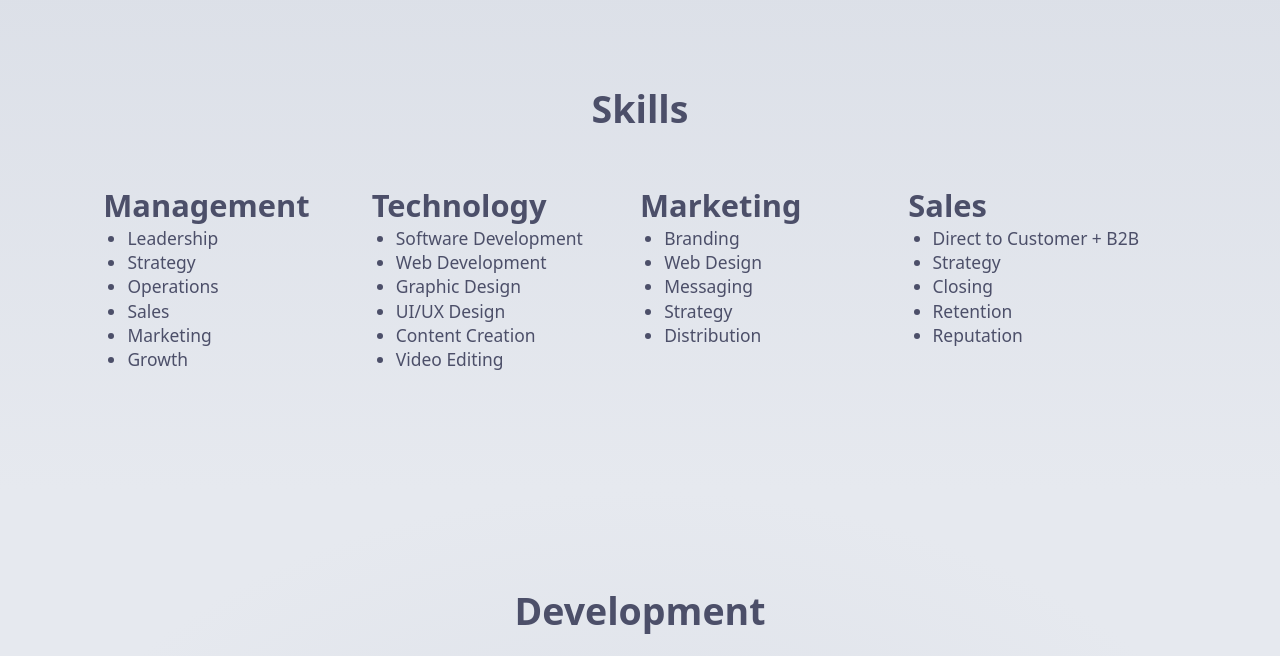
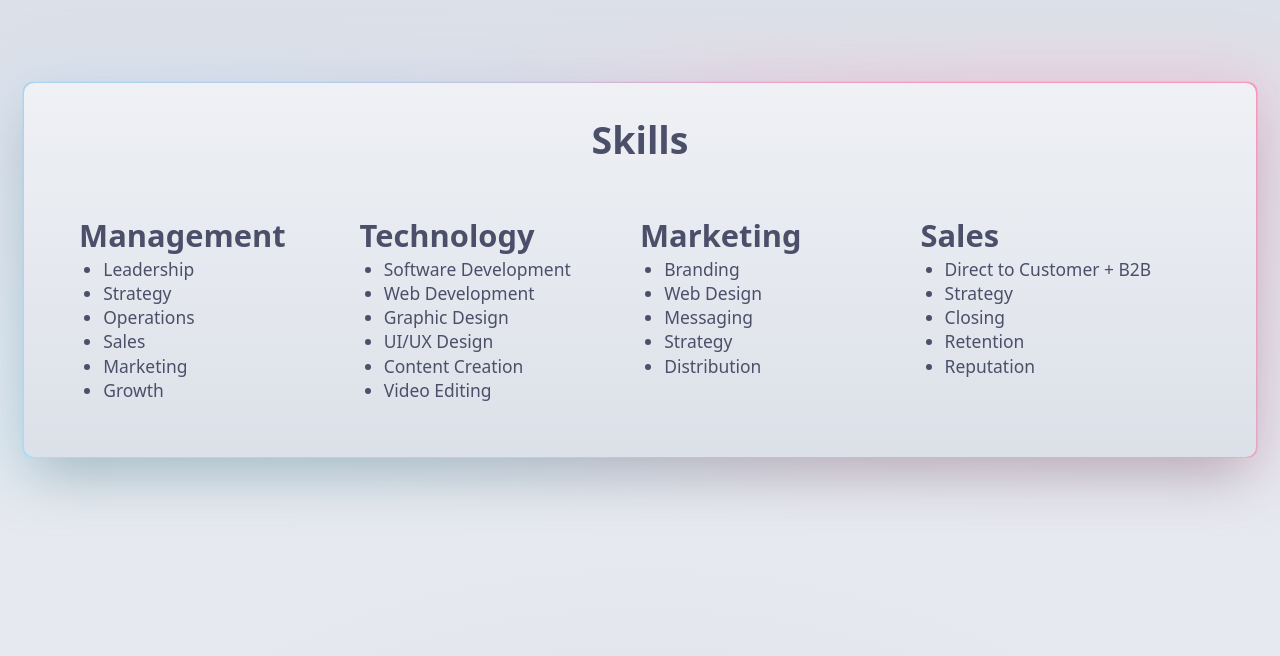
Before and after one commit to michaelmonetized/michaelchurley.com, a Next.js app: page / in a window 1280 px wide. Shown: the part 632-1288 px from the top of the page. Built offline with nearby package versions, Linux system fonts and the light colour scheme.

Commit message:
A little glow up

```diff
--- a/app/page.tsx
+++ b/app/page.tsx
@@ -6,12 +6,13 @@ import Link from "next/link";
 export default function Home() {
   return (
     <>
-      <section className="flex flex-col bg-Latte-Base bg-gradient-to-b from-Latte-Base to-Latte-Crust dark:bg-Mocha-Base dark:from-Mocha-Base dark:to-Mocha-Crust  py-4xl">
+      <section className="flex flex-col bg-Latte-Base bg-gradient-to-b from-Latte-Base to-Latte-Crust dark:bg-Mocha-Base dark:from-Mocha-Base dark:to-Mocha-Crust py-4xl">
         <ContainerBoxedCenter
           propsInner={{
             className:
               "flex flex-col items-stretch lg:items-center justify-center gap-md grow w-full",
-          }}>
+          }}
+        >
           <div className="flex flex-col sm:flex-row items-stretch justify-center text-xs gap-md grow w-full relative">
             <div className="flex flex-col items-stretch justify-center grow w-full">
               <h1 className="text-xl font-black">Hire Michael C. Hurley</h1>
@@ -42,13 +43,15 @@ export default function Home() {
         <ContainerBoxedCenter
           props={{
             className:
-              "flex flex-col items-stretch lg:items-center justify-center gap-md p-md w-full max-w-[1170px] mx-auto p-0",
+              "flex flex-col items-stretch lg:items-center justify-center gap-md p-md w-full max-w-[1280px] mx-auto p-0",
           }}
           propsInner={{
             className:
               "flex flex-col items-stretch lg:items-center justify-center gap-md grow w-full",
-          }}>
-          <div className="flex flex-col items-stretch justify-start text-xs sm:text-center gap-md grow w-full">
+          }}
+        >
+          <div className="border-gradient-animated shadow-2xl">
+            <div className="flex flex-col items-stretch justify-start text-xs sm:text-center gap-md grow w-full bg-gradient-to-b from-background to-Latte-Crust dark:to-Mocha-Crust p-lg border-background rounded-lg">
               <h2 className="font-black">Skills</h2>
               <div className="flex flex-col flex-wrap wrap sm:flex-row items-stretch justify-start sm:p-md gap-md sm:gap-0 text-xs grow w-full text-left">
                 <div className="flex flex-col items-stretch justify-start grow w-full sm:w-1/2 md:w-1/4">
@@ -98,6 +101,7 @@ export default function Home() {
                 </div>
               </div>
             </div>
+          </div>
         </ContainerBoxedCenter>
       </section>
       <section className="bg-Latte-Crust bg-gradient-radial from-Latte-Crust to-Latte-Mantle dark:bg-Mocha-Crust dark:from-Mocha-Crust dark:to-Mocha-Mantle">
@@ -106,7 +110,8 @@ export default function Home() {
             propsInner={{
               className:
                 "flex flex-col items-stretch lg:items-center justify-center gap-md grow w-full",
-            }}>
+            }}
+          >
             <div className="flex flex-col items-stretch justify-start text-xs sm:text-center gap-md grow w-full">
               <h2 className="font-black">Development</h2>
               <p>
@@ -179,7 +184,8 @@ export default function Home() {
             propsInner={{
               className:
                 "flex flex-col items-stretch lg:items-center justify-center gap-md grow w-full",
-            }}>
+            }}
+          >
             <div className="flex flex-col items-stretch justify-start text-xs sm:text-center gap-md grow w-full">
               <h2 className="font-black">Education</h2>
               <div className="flex flex-col flex-wrap wrap sm:flex-row sm:flex-nowrap items-stretch justify-start gap-md sm:p-md text-xs grow w-full">
@@ -212,7 +218,8 @@ export default function Home() {
           propsInner={{
             className:
               "flex flex-col items-stretch lg:items-center justify-center gap-md grow w-full",
-          }}>
+          }}
+        >
           <div className="flex flex-col items-stretch justify-start text-xs sm:text-center gap-md grow w-full">
             <h2 className="font-black">Experience</h2>
             <div className="flex flex-col flex-wrap wrap sm:flex-row items-stretch justify-start text-xs text-left grow w-full">
@@ -430,7 +437,8 @@ export default function Home() {
           propsInner={{
             className:
               "flex flex-col items-stretch lg:items-center justify-center gap-md grow w-full",
-          }}>
+          }}
+        >
           <div className="flex flex-col items-center justify-start text-xs sm:text-center gap-md grow w-full">
             <h2 className="font-black">Ready To Bring Me On Board?</h2>
             <div className="flex flex-col flex-wrap wrap sm:flex-row items-center justify-center p-md text-xs grow w-full gap-md">
--- a/styles/globals.css
+++ b/styles/globals.css
@@ -374,4 +374,46 @@
   strong {
     @apply font-black;
   }
+
+  @property --i {
+    syntax: "<angle>";
+    initial-value: 0deg;
+    inherits: false;
+  }
+
+  @keyframes border-gradient-animation {
+    0% {
+      --i: 0deg;
+    }
+    100% {
+      --i: 360deg;
+    }
+  }
+
+  .border-gradient-animated {
+    @apply rounded-lg relative z-10 overflow-visible w-full;
+    &::before,
+    &::after {
+      content: "";
+      @apply absolute rounded-lg from-magenta-200 via-cyan-200 to-magenta-200;
+      background-image: conic-gradient(from var(--i), var(--tw-gradient-stops));
+      width: calc(100% + 3px);
+      height: calc(100% + 3px);
+      top: 50%;
+      left: 50%;
+      transform: translate(-50%, -50%);
+      z-index: -1;
+      animation-name: border-gradient-animation;
+      animation-duration: 3s;
+      animation-iteration-count: infinite;
+      animation-timing-function: linear;
+    }
+    &::before {
+      opacity: 0.3;
+      width: calc(100% + 32px);
+      height: calc(100% + 32px);
+      @apply: rounded-xl;
+      filter: blur(32px);
+    }
+  }
 }
```
Lines whose indentation alone changed are shown as unchanged.
